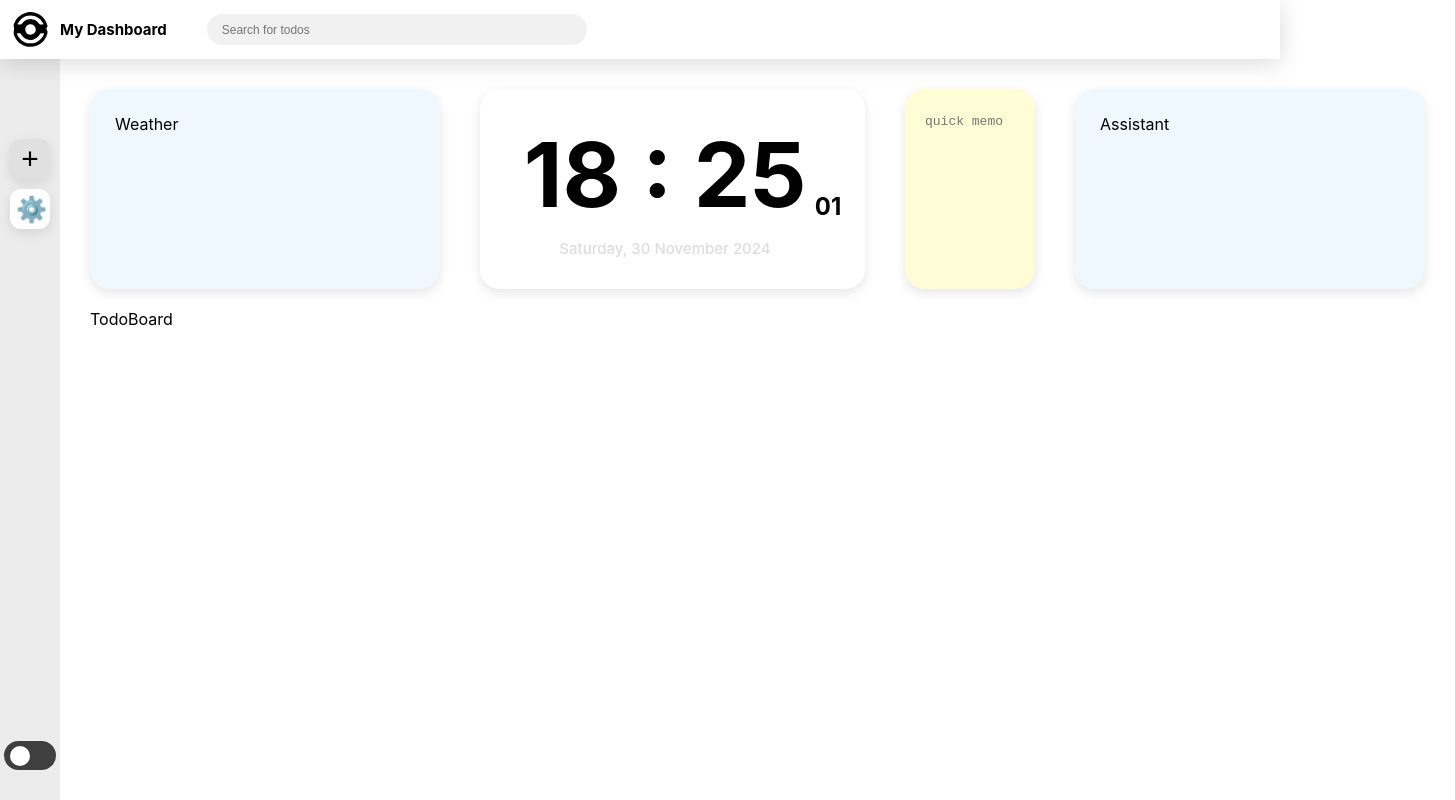
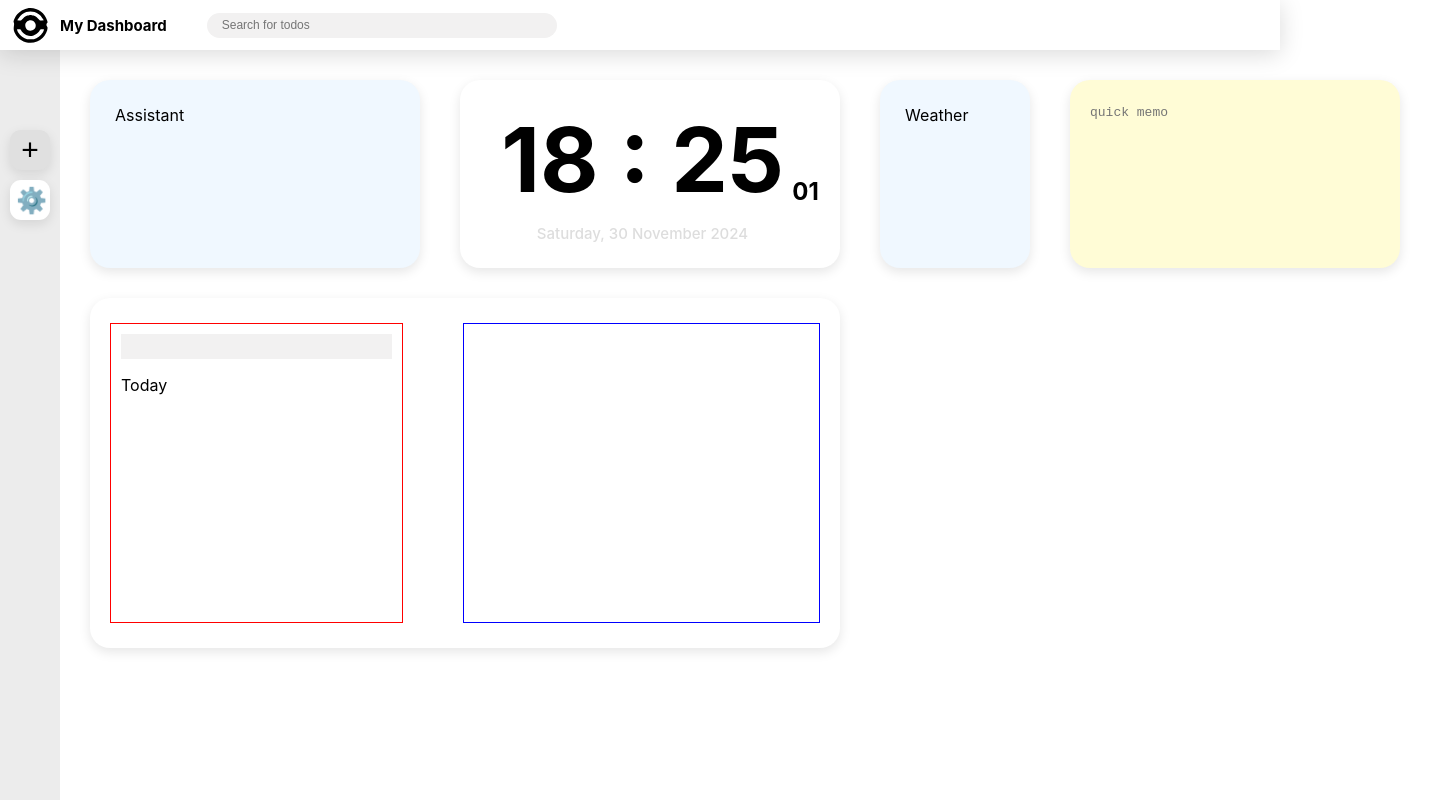
Before and after one commit to dancinncoder/my-dashboard, a React (Create React App) app: page / in a window 1280 px wide. Shown: the whole page, 1455 px wide, since content can reach past the window. Built offline with nearby package versions, Linux system fonts and the light colour scheme.

Commit message:
[ADD] css updates, todoboard

```diff
--- a/src/components/home/Assistant.tsx
+++ b/src/components/home/Assistant.tsx
@@ -7,9 +7,8 @@ const AssistantContainer = styled.div`
   border-radius: 20px;
   box-shadow: 0 4px 12px rgba(0, 0, 0, 0.1);
   display: flex;
-  height: 150px;
   padding: 25px;
-  width: 300px;
+  width: 330px;
 `;
 function Assistant() {
   return <AssistantContainer>Assistant</AssistantContainer>;
--- a/src/components/home/Home.tsx
+++ b/src/components/home/Home.tsx
@@ -9,7 +9,7 @@ import SubNav from "./Memo";
 const HomeContainer = styled.div`
   display: flex;
   flex-direction: column;
-  gap: 20px;
+  gap: 30px;
   padding: 30px;
 `;
 
@@ -27,10 +27,10 @@ function Home() {
   return (
     <HomeContainer>
       <FirstRow>
+        <Assistant />
+        <Time />
         <Weather />
-        <Time />
         <SubNav />
-        <Assistant />
       </FirstRow>
       <SecondRow>
         <TodoBoard />
--- a/src/components/home/Memo.tsx
+++ b/src/components/home/Memo.tsx
@@ -20,10 +20,9 @@ const MemoContainer = styled.div`
   box-shadow: 0 4px 12px rgba(0, 0, 0, 0.1);
   display: flex;
   flex-direction: column;
-  height: 150px;
   padding: 25px 20px;
   position: relative;
-  width: 90px;
+  min-width: 330px;
 
   button {
     background-color: transparent;
--- a/src/components/home/Time.tsx
+++ b/src/components/home/Time.tsx
@@ -51,10 +51,9 @@ const TimeContainer = styled.div`
   box-shadow: 0 4px 12px rgba(0, 0, 0, 0.1);
   cursor: pointer;
   display: flex;
-  height: 150px;
   justify-content: center;
   padding: 25px 25px 25px 10px;
-  width: 350px;
+  width: 380px;
 
   &:hover {
     box-shadow: 0 8px 24px rgba(0, 0, 0, 0.15);
--- a/src/components/home/TodoBoard.tsx
+++ b/src/components/home/TodoBoard.tsx
@@ -1,7 +1,51 @@
 import React from "react";
+import { styled } from "styled-components";
+
+const TodoBoardContainer = styled.div`
+  background-color: #ffffff;
+  border: none;
+  border-radius: 20px;
+  box-shadow: 0 4px 12px rgba(0, 0, 0, 0.1);
+  display: flex;
+  gap: 60px;
+  height: 350px;
+  padding: 25px 20px;
+  position: relative;
+  width: 750px;
+`;
+
+const TodoBriefView = styled.div`
+  border: 1px solid red;
+  padding: 10px;
+  width: 45%;
+`;
+
+const TodoSearchInput = styled.input`
+  background-color: #f2f1f1;
+  border: none;
+  height: 25px;
+  padding: 2px;
+  width: 100%;
+`;
+
+const TodoListContianer = styled.div``;
+
+const TodoDetailView = styled.div`
+  border: 1px solid blue;
+  width: 55%;
+`;
 
 function TodoBoard() {
-  return <div>TodoBoard</div>;
+  return (
+    <TodoBoardContainer>
+      <TodoBriefView>
+        <TodoSearchInput />
+        <p>Today</p>
+        <TodoListContianer></TodoListContianer>
+      </TodoBriefView>
+      <TodoDetailView></TodoDetailView>
+    </TodoBoardContainer>
+  );
 }
 
 export default TodoBoard;
--- a/src/components/home/Weather.tsx
+++ b/src/components/home/Weather.tsx
@@ -7,9 +7,8 @@ const WeatherContainer = styled.div`
   border-radius: 20px;
   box-shadow: 0 4px 12px rgba(0, 0, 0, 0.1);
   display: flex;
-  height: 150px;
   padding: 25px;
-  width: 300px;
+  width: 150px;
 `;
 
 function Weather() {
--- a/src/components/layout/Sidebar.tsx
+++ b/src/components/layout/Sidebar.tsx
@@ -14,7 +14,6 @@ const SidebarContainer = styled.div`
   position: relative;
   top: 0;
   padding: 30px 10px;
-  width: 40px;
 `;
 
 const Line = styled.div`
@@ -43,9 +42,7 @@ export default function Sidebar() {
       <Nav>
         <Shortcut />
       </Nav>
-      <ToggleContainer>
-        <ModeToggle />
-      </ToggleContainer>
+      <ToggleContainer>{/* <ModeToggle /> */}</ToggleContainer>
     </SidebarContainer>
   );
 }
--- a/src/index.css
+++ b/src/index.css
@@ -1,13 +1,17 @@
 body {
   margin: 0;
-  font-family: -apple-system, BlinkMacSystemFont, 'Segoe UI', 'Roboto', 'Oxygen',
-    'Ubuntu', 'Cantarell', 'Fira Sans', 'Droid Sans', 'Helvetica Neue',
+  font-family: -apple-system, BlinkMacSystemFont, "Segoe UI", "Roboto", "Oxygen",
+    "Ubuntu", "Cantarell", "Fira Sans", "Droid Sans", "Helvetica Neue",
     sans-serif;
   -webkit-font-smoothing: antialiased;
   -moz-osx-font-smoothing: grayscale;
 }
 
 code {
-  font-family: source-code-pro, Menlo, Monaco, Consolas, 'Courier New',
+  font-family: source-code-pro, Menlo, Monaco, Consolas, "Courier New",
     monospace;
 }
+
+* {
+  box-sizing: border-box;
+}
```
